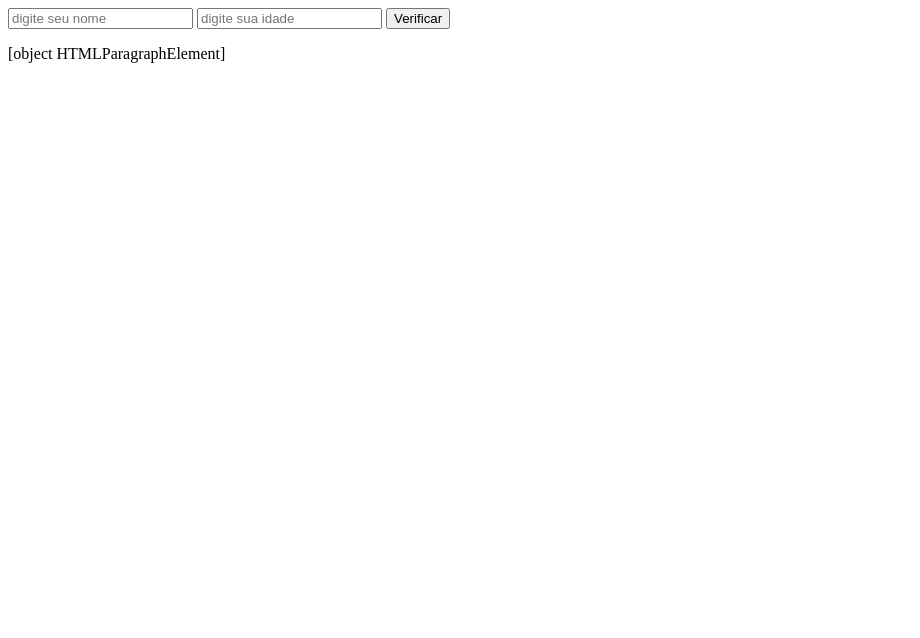
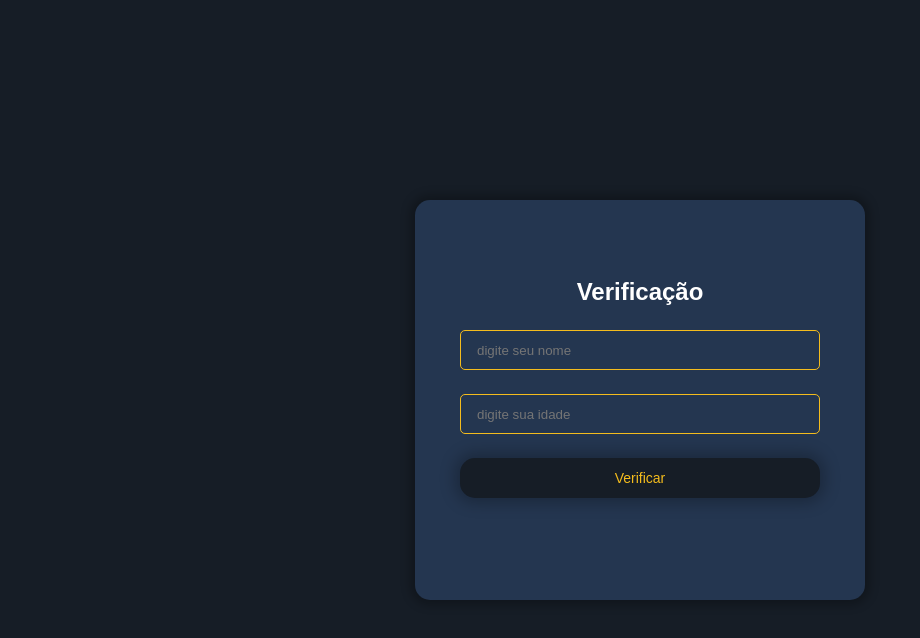
Before and after one commit to jaxxzd/Exercicio-JavaScript, a plain HTML site: page JavaScriptHTML/paginaVerificacao.html in a window 1280 px wide. Shown: the whole page, without its empty margins (0-920 px from the left). Drawn offline with Linux system fonts and the light colour scheme.

Commit message:
Atualização do css da atividade incorporando JavaScript no HTML

```diff
--- a/JavaScriptHTML/paginaVerificacao.html
+++ b/JavaScriptHTML/paginaVerificacao.html
@@ -1,17 +1,23 @@
 <!DOCTYPE html>
 <html lang="pt-br">
+
 <head>
     <meta charset="UTF-8">
     <meta name="viewport" content="width=device-width, initial-scale=1.0">
     <link rel="stylesheet" href="paginaVerificação.css">
     <title>Verificação</title>
 </head>
+
 <body>
-    <input type="text" id="name" placeholder="digite seu nome">
-    <input type="number" id="age" placeholder="digite sua idade">
-    <button onclick="Verification()">Verificar</button>
-    <p id="result"></p>
+    <div id="container">
+        <h1>Verificação</h1>
+        <input type="text" id="name" placeholder="digite seu nome">
+        <input type="number" id="age" placeholder="digite sua idade">
+        <button onclick="Verification()">Verificar</button>
+        <p id="result"></p>
+    </div>
 
     <script src="paginaVerificacao.js"></script>
 </body>
+
 </html>
--- a/JavaScriptHTML/paginaVerificacao.js
+++ b/JavaScriptHTML/paginaVerificacao.js
@@ -2,20 +2,18 @@ function Verification() {
 
     let nome, idade, result;
 
-    nome = document.getElementById("name").value
+    nome = document.getElementById("name").value;
     idade = document.getElementById("age").value
     result = "";
 
-    if (nome == "") {
-        nome = "Visitante!"
-    }
+    nome = nome === " " ? "Visitante" : nome;
 
-    if (age >= 18) {
+    if (idade >= 18) {
         result = `Olá, ${nome}, você é maior de idade!`;
     }
     else {
         result = `Olá, ${nome}, você é menor de idade!`;
     }
+
+    document.getElementById("result").innerHTML = result;
 }
-
-document.getElementById("result").innerHTML = result;
--- a/JavaScriptHTML/paginaVerificação.css
+++ b/JavaScriptHTML/paginaVerificação.css
@@ -0,0 +1,76 @@
+* {
+    margin:  0;
+    padding: 0;
+    box-sizing: border-box;
+    font-family: Montserrat, sans-serif;
+}
+
+body {
+    background-color: #161d26;
+    padding: 1rem;
+    height: 100vh;
+    display: flex;
+    justify-content: center;
+    align-items: center;
+}
+
+#container {
+    background-color: #243650;
+    width: 100%;
+    max-width: 450px;
+    height: 50vh;
+    display: flex;
+    justify-content: center;
+    align-items: center;
+    flex-direction: column;
+    gap: 1.5rem;
+    box-shadow: 0px 0px 10px 5px rgba(0, 0, 0, .25);
+    margin: 0 auto;
+    border-radius: 15px;
+}
+
+h1 {
+    font-size: 1.5rem;
+    color: #FFFFFF;
+}
+
+#name, #age{
+    width: 80%;
+    height: 40px;
+    padding: 1rem;
+    border: 1px solid #F4BC1D;
+    outline: none;
+    border-radius: 5px;
+    background-color: transparent;
+    color: #FFFFFF;
+    transition: .3s ease;
+}
+
+#name:focus-within, #age:focus-within{
+    box-shadow: 0px 0px 5px 3px #F4BC1D;
+}
+
+button {
+    width: 80%;
+    height: 40px;
+    border: none;
+    outline: none;
+    background-color: #161d26;
+    border-radius: 15px;
+    cursor: pointer;
+    color: #F4BC1D;
+    font-size: .875rem;
+    box-shadow: 0px 0px 15px 5px rgba(0, 0, 0, .25);
+    transition: .3s ease;
+}
+
+button:hover {
+    opacity: .7;
+}
+
+#result {
+    font-weight: 600;
+    font-size: 1.25rem;
+    color: #FFFFFF;
+    transition: .3s ease;
+}
```
